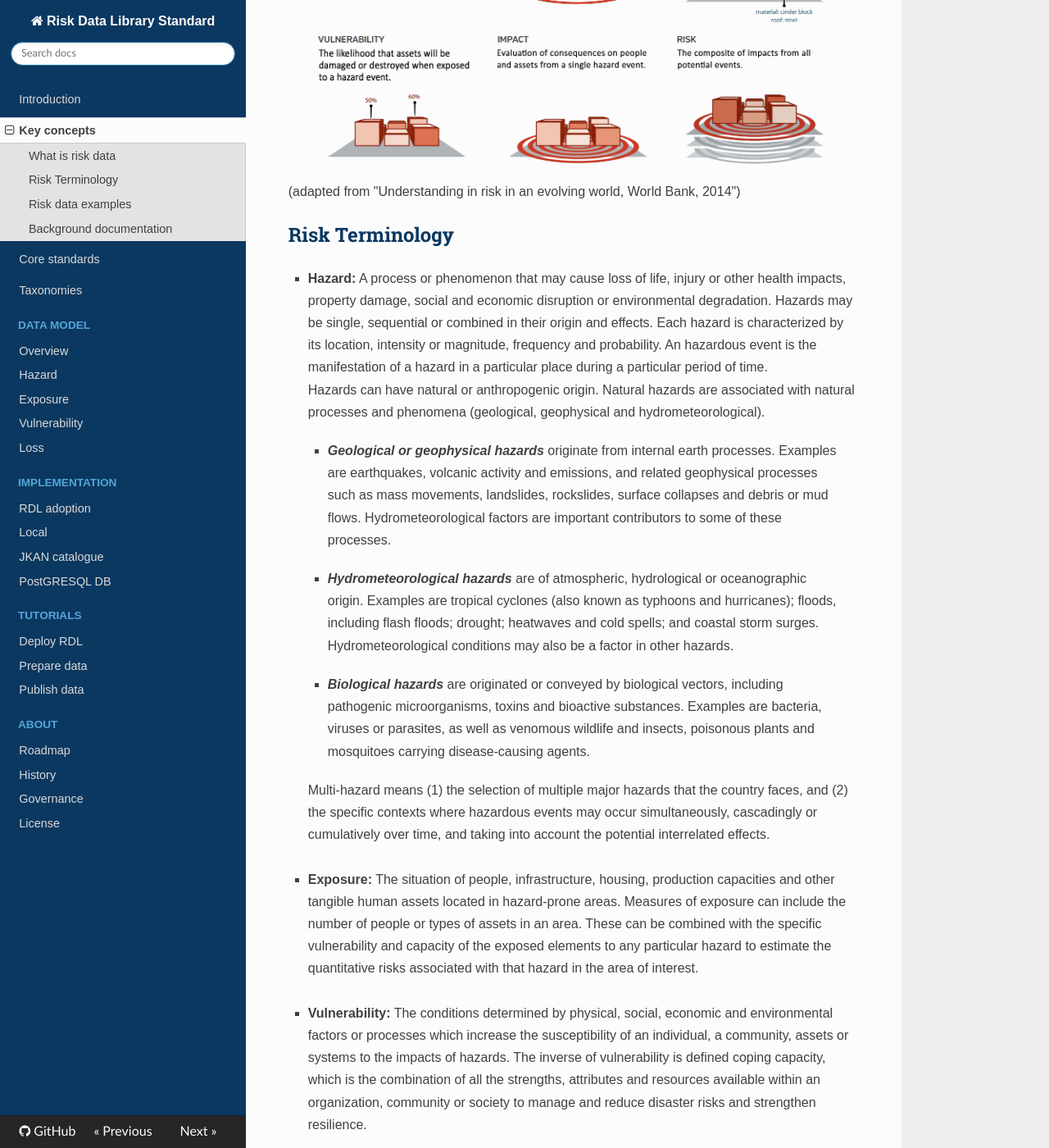
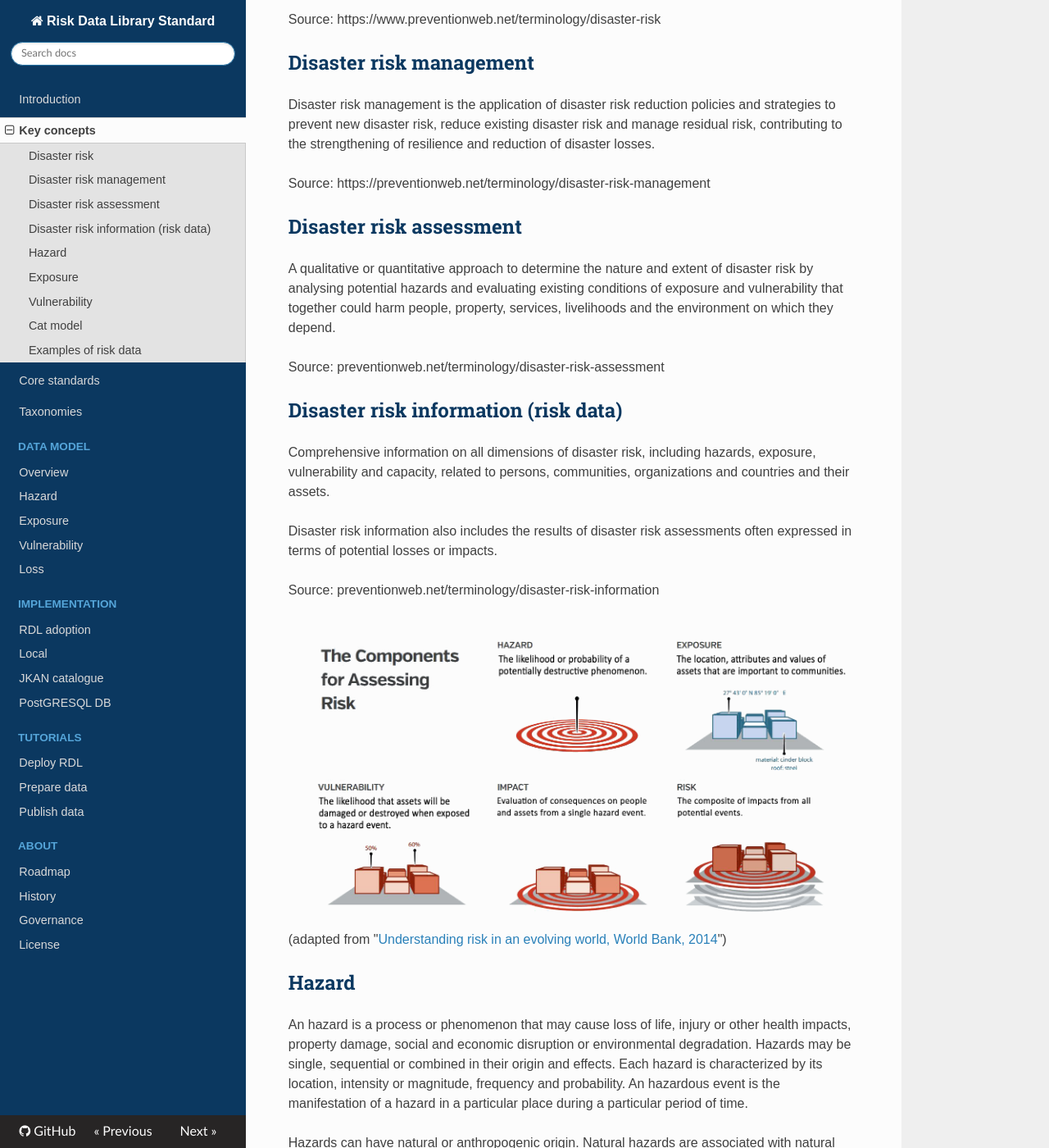
Before and after one commit to GFDRR/rdl-docs, an MkDocs documentation site: the page built from docs/keyconcepts.md, in a window 1280 px wide and 1400 px high, scrolled down 573 px. Shown: the whole window at 82% size. Built offline with MkDocs 1.6.1, drawn with Linux system fonts in a browser that asks for light colours; nearby versions of some CDN libraries; some of the changed text lies outside the part shown.

Commit message:
Update keyconcepts.md

```diff
--- a/docs/keyconcepts.md
+++ b/docs/keyconcepts.md
@@ -1,33 +1,70 @@
+<!-- https://hackmd.io/VGiOi2NmQDS2Eu9jgUGNwQ -->
+
 # Key concepts
 
-## What is risk data
+In this section, you will find definition of key concepts behind the RDLS including what is a disaster, how to reduce disaster risk through disaster disaster risk management and disaster risk assessment and what are the different types of risk data needed.
 
-The foundation of Disaster Risk Management is understanding and measuring the hazard phenomena, the people and asset exposed to these hazards and their vulnerability. The quantification of risks allows governments, communities, and individuals to take informed decisions to anticipate the potential impacts of hazards.
-A disaster risk assessment provides a foundation for long-term engagement and investment focused on reducing existing risk and avoiding the creation of new risk. Appropriate communication of robust risk information at the right time can raise awareness and trigger action to reduce risk.
+Main definitions are taken from the [UNDRR Terminology](https://drupal.preventionweb.net/terminology).
+
+## Disaster risk
+
+Disaster risk is the potential loss of life, injury, or destroyed or damaged assets which could occur to a system, society or a community in a specific period of time, determined probabilistically as a function of hazard, exposure, vulnerability and coping capacity.
+
+Disaster risk comprises different types of potential impacts and losses (direct and indirect, tangible and intangible) which are sometimes difficult to quantify. Nevertheless, with knowledge of the prevailing hazards, the patterns of population and socio-economic development and their tendency to suffer impacts, disaster risks can be assessed and mapped, at least in broad terms.
+
+Source: https://www.preventionweb.net/terminology/disaster-risk
+
+## Disaster risk management
+
+Disaster risk management is the application of disaster risk reduction policies and strategies to prevent new disaster risk, reduce existing disaster risk and manage residual risk, contributing to the strengthening of resilience and reduction of disaster losses.
+
+Source: https://preventionweb.net/terminology/disaster-risk-management
+
+## Disaster risk assessment
+
+A qualitative or quantitative approach to determine the nature and extent of disaster risk by analysing potential hazards and evaluating existing conditions of exposure and vulnerability that together could harm people, property, services, livelihoods and the environment on which they depend.
+
+Source: preventionweb.net/terminology/disaster-risk-assessment
+
+## Disaster risk information (risk data)
+
+Comprehensive information on all dimensions of disaster risk, including hazards, exposure, vulnerability and capacity, related to persons, communities, organizations and countries and their assets.
+
+Disaster risk information also includes the results of disaster risk assessments often expressed in terms of potential losses or impacts.
+
+Source: preventionweb.net/terminology/disaster-risk-information
 
 ![Screenshot](img/risk_assessment.png)
-(adapted from "Understanding in risk in an evolving world, World Bank, 2014")
+(adapted from "[Understanding risk in an evolving world, World Bank, 2014](https://openknowledge.worldbank.org/handle/10986/20682)")
 
-## Risk Terminology
+## Hazard
 
-<ul><li class="lis"><b>Hazard:</b> A process or phenomenon that may cause loss of life, injury or other health impacts, property damage, social and economic disruption or environmental degradation.  Hazards may be single, sequential or combined in their origin and effects. Each hazard is characterized by its location, intensity or magnitude, frequency and probability. An hazardous event is the manifestation of a hazard in a particular place during a particular period of time.
-<br>
-Hazards can have natural or anthropogenic origin. Natural hazards are associated with natural processes and phenomena (geological, geophysical and hydrometeorological).<br>
-<ul><li class="lic"><b><i>Geological or geophysical hazards</b></i> originate from internal earth processes. Examples are earthquakes, volcanic activity and emissions, and related geophysical processes such as mass movements, landslides, rockslides, surface collapses and debris or mud flows. Hydrometeorological factors are important contributors to some of these processes.
-<li class="lic"><b><i>Hydrometeorological hazards</b></i> are of atmospheric, hydrological or oceanographic origin. Examples are tropical cyclones (also known as typhoons and hurricanes); floods, including flash floods; drought; heatwaves and cold spells; and coastal storm surges. Hydrometeorological conditions may also be a factor in other hazards.
-<li class="lic"><b><i>Biological hazards</b></i> are originated or conveyed by biological vectors, including pathogenic microorganisms, toxins and bioactive substances. Examples are bacteria, viruses or parasites, as well as venomous wildlife and insects, poisonous plants and mosquitoes carrying disease-causing agents.</ul>
-Multi-hazard means (1) the selection of multiple major hazards that the country faces, and (2) the specific contexts where hazardous events may occur simultaneously, cascadingly or cumulatively over time, and taking into account the potential interrelated effects.
-<br><br>
-<li class="lis"><b>Exposure:</b> The situation of people, infrastructure, housing, production capacities and other tangible human assets located in hazard-prone areas. Measures of exposure can include the number of people or types of assets in an area. These can be combined with the specific vulnerability and capacity of the exposed elements to any particular hazard to estimate the quantitative risks associated with that hazard in the area of interest.
-<br><br>
-<li class="lis"><b>Vulnerability:</b> The conditions determined by physical, social, economic and environmental factors or processes which increase the susceptibility of an individual, a community, assets or systems to the impacts of hazards. The inverse of vulnerability is defined coping capacity, which is the combination of all the strengths, attributes and resources available within an organization, community or society to manage and reduce disaster risks and strengthen resilience.
-<br><br>
-<li class="lis"><b>Disaster Risk:</b> The potential loss of life, injury, or destroyed or damaged assets which could occur to a system, society or a community in a specific period of time, determined probabilistically as a function of hazard, exposure, vulnerability and coping capacity.<br>
-Disaster risk comprises different types of potential impacts and losses (direct and indirect, tangible and intangible) which are sometimes difficult to quantify. Nevertheless, with knowledge of the prevailing hazards, the patterns of population and socio-economic development and their tendency to suffer impacts, disaster risks can be assessed and mapped, at least in broad terms.
-</ul>
-(source: UNDRR terminology)<br>
+An hazard is a process or phenomenon that may cause loss of life, injury or other health impacts, property damage, social and economic disruption or environmental degradation.  Hazards may be single, sequential or combined in their origin and effects. Each hazard is characterized by its location, intensity or magnitude, frequency and probability. An hazardous event is the manifestation of a hazard in a particular place during a particular period of time.
 
-## Risk data examples
+Hazards can have natural or anthropogenic origin. Natural hazards are associated with natural processes and phenomena (geological, geophysical and hydrometeorological).
+
+Source: preventionweb.net/terminology/hazard
+
+## Exposure
+
+The situation of people, infrastructure, housing, production capacities and other tangible human assets located in hazard-prone areas. Measures of exposure can include the number of people or types of assets in an area. These can be combined with the specific vulnerability and capacity of the exposed elements to any particular hazard to estimate the quantitative risks associated with that hazard in the area of interest
+
+Source: preventionweb.net/terminology/exposure
+
+## Vulnerability
+Vulnerability are the conditions determined by physical, social, economic and environmental factors or processes which increase the susceptibility of an individual, a community, assets or systems to the impacts of hazards. The inverse of vulnerability is defined coping capacity, which is the combination of all the strengths, attributes and resources available within an organization, community or society to manage and reduce disaster risks and strengthen resilience.
+
+Source: https://drupal.preventionweb.net/terminology/vulnerability
+
+## Cat model
+
+Catastrophe risk models (cat models) are common tools used to assess natural disaster risk. The models typically have four components: hazard, exposure, vulnerability and loss.
+
+A subset of a catastrophe risk model is an impact model, which is essentially a risk model that can only be used deterministically. The impact model uses hypothetical or historical events to simulate “what-if” scenarios that are often used as an aid for disaster planning and management. An example of an impact modeling tool is InaSAFE.
+
+Source: [GFDRR, Solving the Puzzle, 2016](https://www.gfdrr.org/sites/default/files/solving-the-puzzle-report.pdf)
+
+## Examples of risk data
 
 The four components of risk assessment are showcased below for an assessment of flood risk over tangible asset in the urban area of Kabul (Afghanistan).
 
@@ -40,14 +77,3 @@
 <td align="center" width=50% bgcolor="#0b3860"><b><font color="#fff">Impacts and losses: USD costs of replacement</font></b></td></tr>
 <tr><td><img src="img/sample_vln.jpg" width="100%"></td><td><img src="img/sample_lss.jpg" width="100%"></td></tr>
 </table>
-<br>
-
-## Background documentation
-
-- [**Solving the Puzzle report**](http://riskdatalibrary.org/assets/docs/communityReports/solving-the-puzzle-report.pdf) provides a community perspective on disaster risk information with focus on high-impact activities that will promote the creation and sharing of risk data and model.
-
-- [**UNDRR terminology**](https://www.undrr.org/terminology) of Disaster Risk Reduction
-
-- [**Understanding Risk**](https://understandrisk.org/) forum organised by GFDRR
-
-<br><hr>
```
